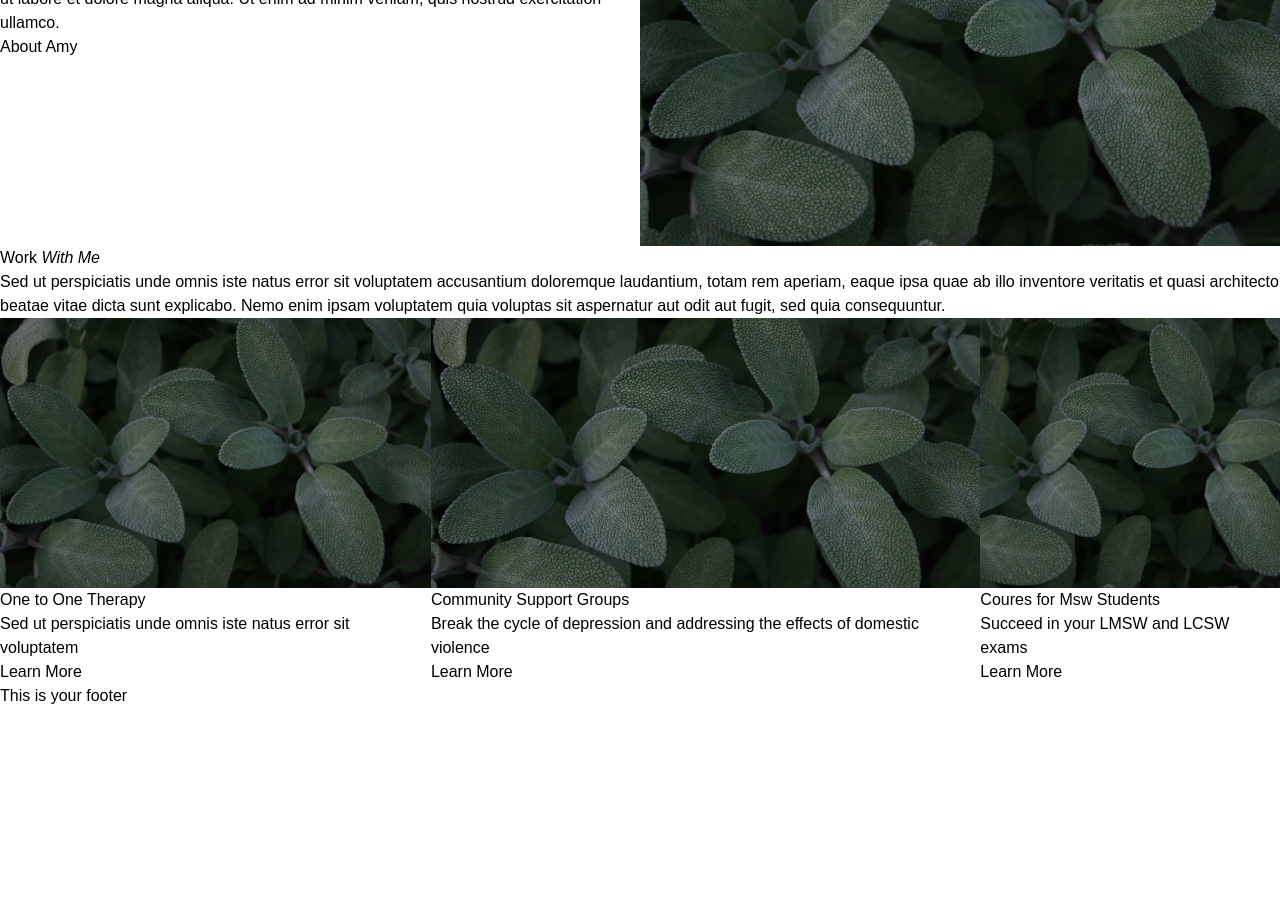
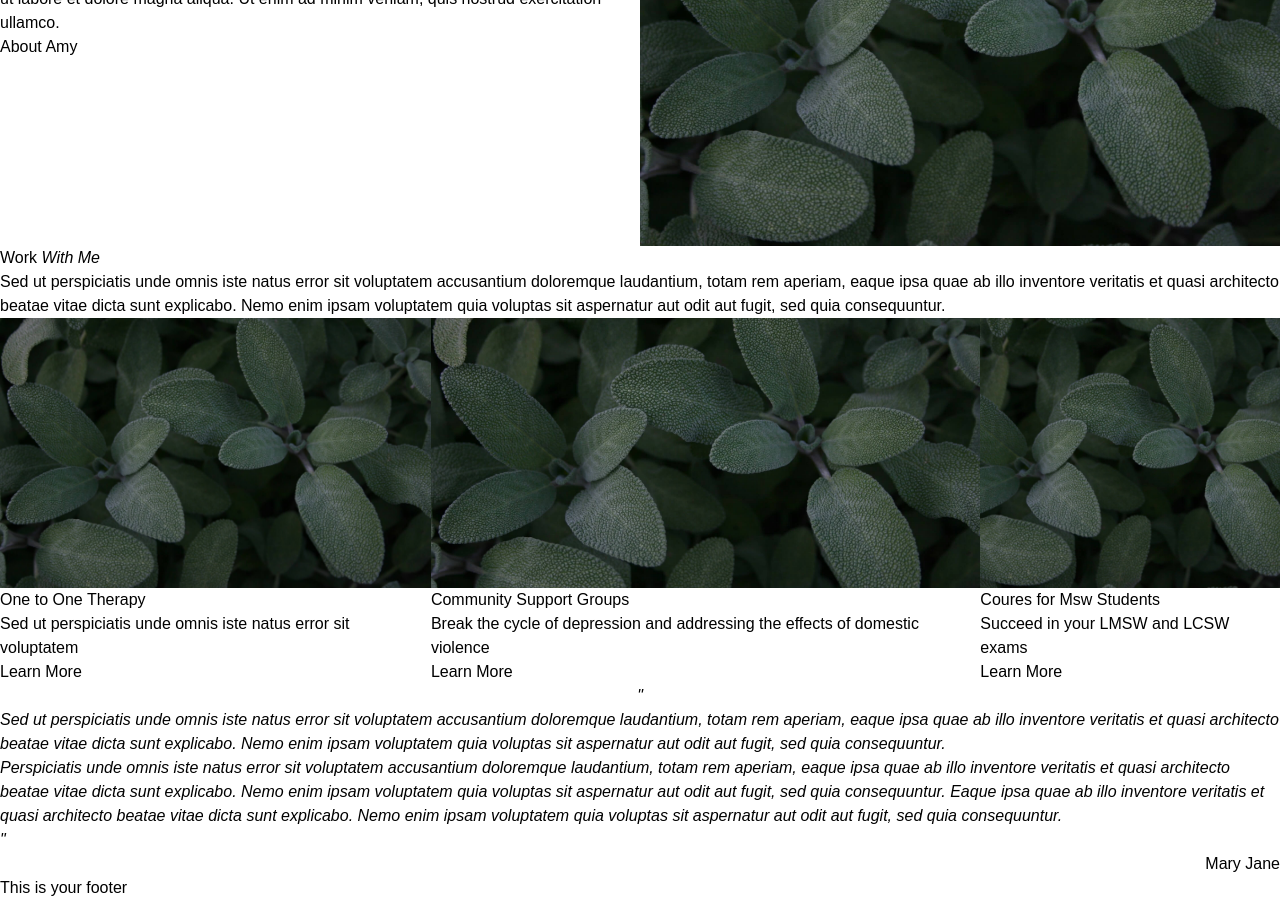
Before and after one commit to brittwoodard/gentle-within, a Jekyll site: the page built from index.html, in a window 1280 px wide and 900 px high, scrolled down 1285 px. Built offline with Jekyll 4.4.1, drawn with Linux system fonts in a browser that asks for light colours; nearby versions of some CDN libraries; before the commit the page ends 1993 px from its top, so only the background shows below that.

Commit message:
testimonial structure

```diff
--- a/index.html
+++ b/index.html
@@ -59,6 +59,11 @@ services:
      description: Succeed in your LMSW and LCSW exams
      url:
      featured_image: /uploads/temporary.jpg
+testimonials:
+ - testimonial_html: |
+     <p>Sed ut perspiciatis unde omnis iste natus error sit voluptatem accusantium doloremque laudantium, totam rem aperiam, eaque ipsa quae ab illo inventore veritatis et quasi architecto beatae vitae dicta sunt explicabo. Nemo enim ipsam voluptatem quia voluptas sit aspernatur aut odit aut fugit, sed quia consequuntur.</p>
+     <p>Perspiciatis unde omnis iste natus error sit voluptatem accusantium doloremque laudantium, totam rem aperiam, eaque ipsa quae ab illo inventore veritatis et quasi architecto beatae vitae dicta sunt explicabo. Nemo enim ipsam voluptatem quia voluptas sit aspernatur aut odit aut fugit, sed quia consequuntur. Eaque ipsa quae ab illo inventore veritatis et quasi architecto beatae vitae dicta sunt explicabo. Nemo enim ipsam voluptatem quia voluptas sit aspernatur aut odit aut fugit, sed quia consequuntur.</p>
+   author: Mary Jane
 seo:
   title: Gentle Within
   description:
@@ -172,3 +177,16 @@ seo:
 
   </div>
 </section>
+
+
+<!-- Testimonials Section -->
+<section>
+  <div class="testimonial-container">
+    {% for item in page.testimonials %}
+    <div class="testimonial-item">
+        <p class="text-center"><em>"{{item.testimonial_html}}"</em></p>
+        <p class="text-right">{{item.author}}</p>
+    </div>
+    {% endfor %}
+  </div>
+</section>
```
